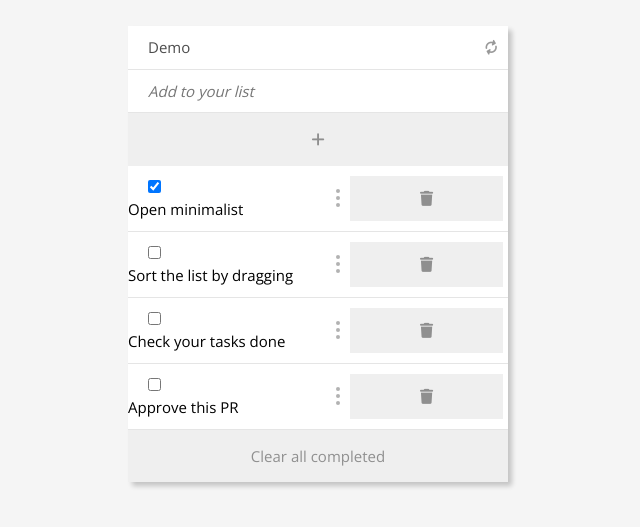
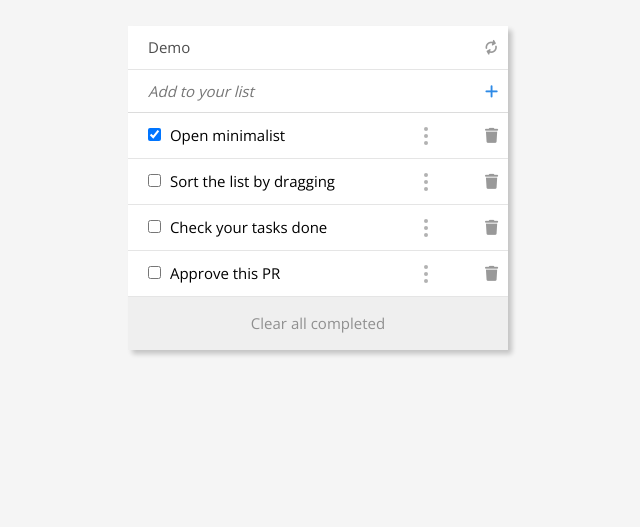
Before and after one commit to D4nielJ/todo-list, a website built with webpack: page src/index.html in a window 1280 px wide. Shown: the part 235-762 px from the top of the page, without its empty margins (322-962 px from the left). Built offline with nearby package versions, Linux system fonts and the light colour scheme.

Commit message:
Add styles for new elements

```diff
--- a/src/index.html
+++ b/src/index.html
@@ -24,7 +24,7 @@
             <span>Demo</span>
             <i class="fas fa-sync-alt"></i>
           </div>
-          <form action="#">
+          <form action="#" class="card__form">
             <input
               name="newtask"
               id="newtask"
@@ -33,7 +33,7 @@
               placeholder="Add to your list"
               required
             />
-            <button type="submit"><i class="fas fa-plus"></i></button>
+            <button class="card__submit" type="submit"><i class="fas fa-plus"></i></button>
           </form>
           <ul class="todo-list">
             <!-- to be filled dinamycally with JS -->
--- a/src/scss/partials/_card.scss
+++ b/src/scss/partials/_card.scss
@@ -6,6 +6,18 @@
   border: none;
   background: $gray;
   box-shadow: rgba(0, 0, 0, 0.2) 4px 4px 5px 0;
+
+  &__form {
+    display: flex;
+    border-bottom: 1px rgba(0, 0, 0, 0.1) solid;
+  }
+
+  &__submit {
+    background: $white;
+    border: none;
+    padding-right: 10px;
+    color: $primary-color;
+  }
 
   &__title {
     background: $white;
@@ -28,18 +40,10 @@
     width: 100%;
     border: none;
     padding: 10px 20px;
-    border-bottom: 1px rgba(0, 0, 0, 0.1) solid;
     outline: none;
 
     &::placeholder {
       font-style: italic;
     }
   }
-
-  button {
-    color: rgba(0, 0, 0, 0.4);
-    border: none;
-    width: 100%;
-    padding: 15px 20px;
-  }
 }
--- a/src/scss/partials/_list.scss
+++ b/src/scss/partials/_list.scss
@@ -5,7 +5,7 @@
     display: flex;
     align-items: center;
     justify-content: space-between;
-    padding: 10px 5px 10px 0;
+    padding: 10px 10px 10px 0;
     background: $white;
     border-bottom: 1px rgba(0, 0, 0, 0.1) solid;
     position: relative;
@@ -73,4 +73,21 @@
     height: 2rem;
     justify-self: flex-end;
   }
+
+  &__clear {
+    color: rgba(0, 0, 0, 0.4);
+    border: none;
+    width: 100%;
+    padding: 15px 20px;
+  }
+
+  &__delete {
+    background: $white;
+    border: none;
+    color: $gray-buttons;
+
+    &:hover {
+      color: $primary-color;
+    }
+  }
 }
--- a/src/scss/partials/_utils.scss
+++ b/src/scss/partials/_utils.scss
@@ -1,3 +1,7 @@
 .z-10 {
   z-index: 10;
 }
+
+.d-none {
+  display: none;
+}
--- a/src/scss/partials/_variables.scss
+++ b/src/scss/partials/_variables.scss
@@ -3,5 +3,6 @@
 $primary-color: #2e8ae6;
 $gray: rgb(245, 245, 245);
 $white: #fff;
+$gray-buttons: rgba(0, 0, 0, 0.4);
 
 $font-family: 'open sans', sans-serif;
```
Also changed, not shown: src/css/main.css, 1 other file.
